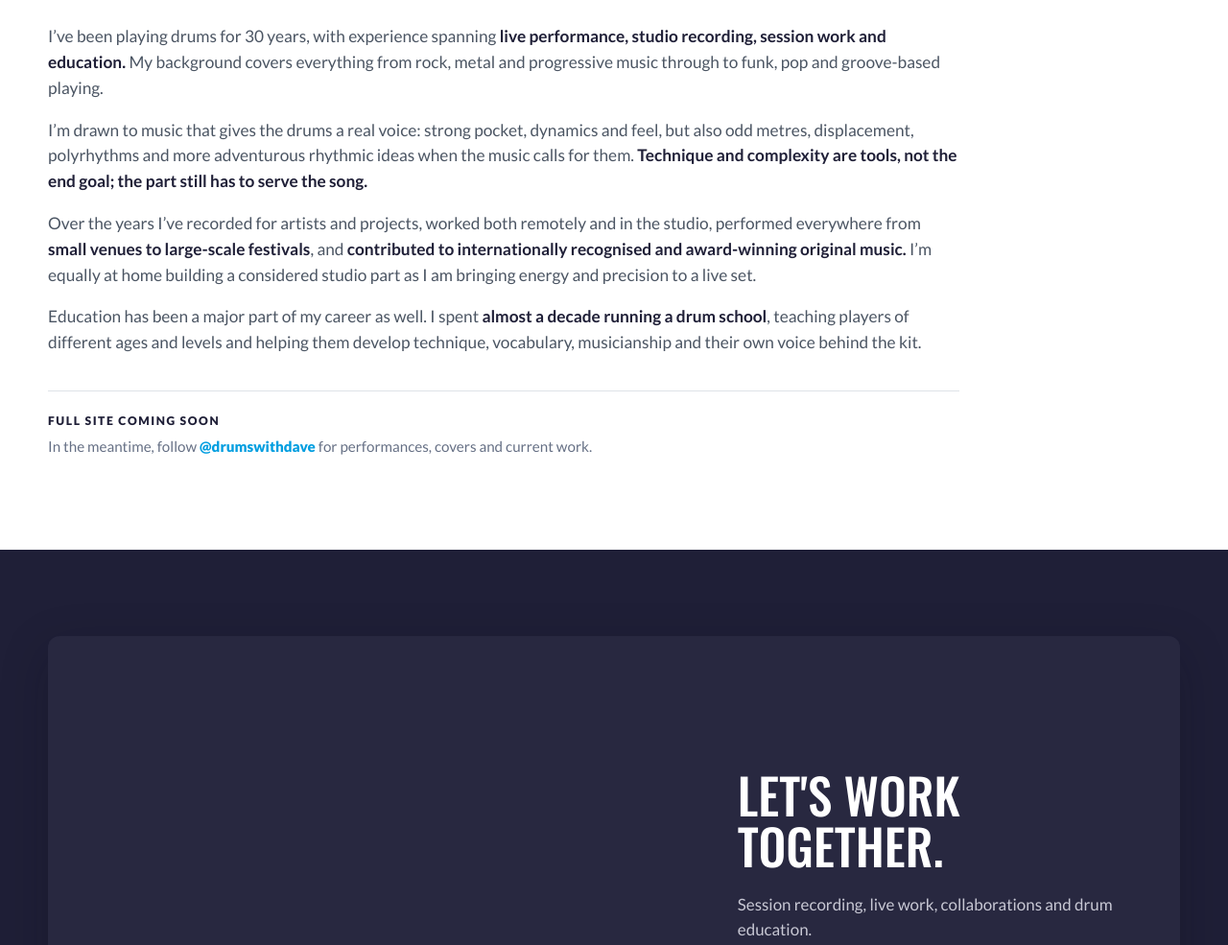
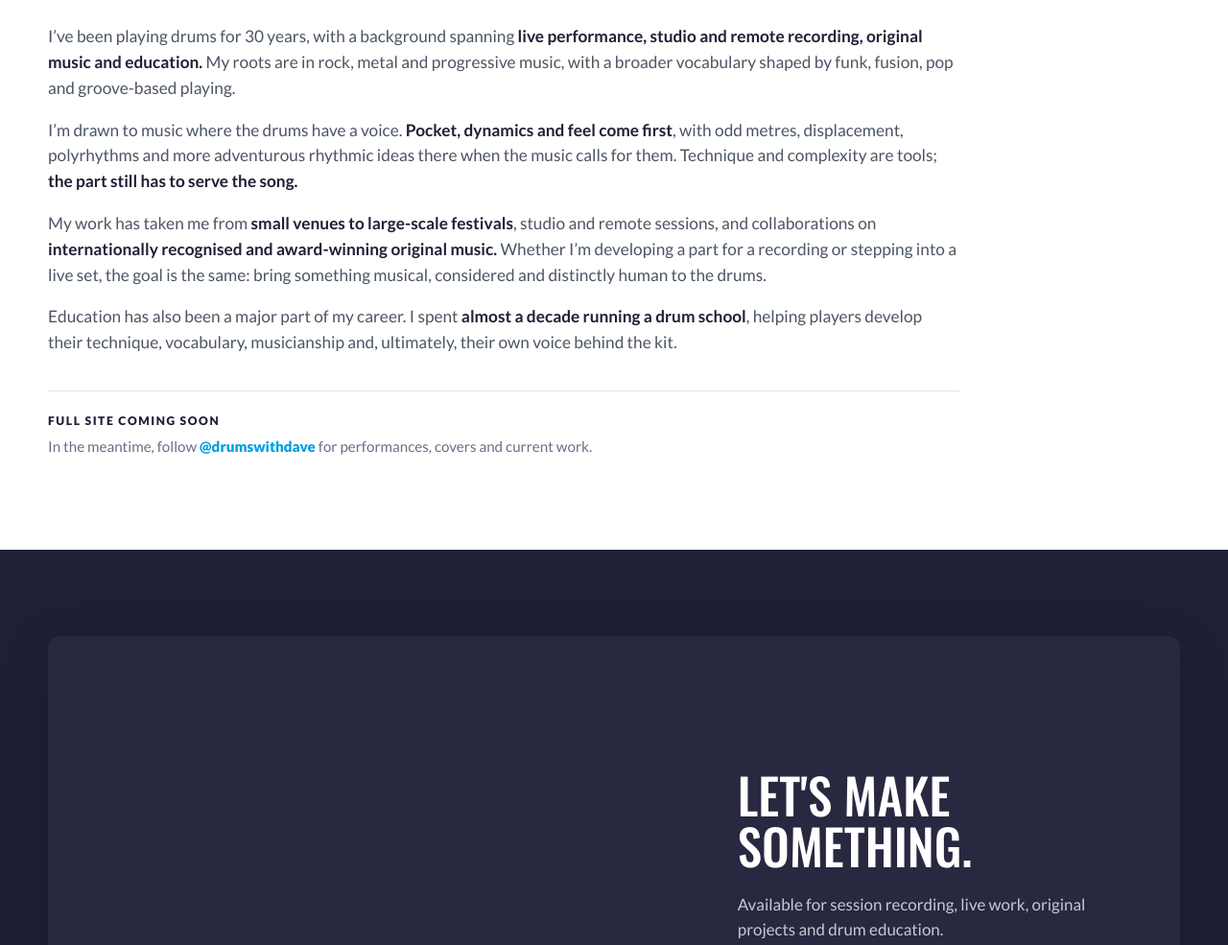
Before and after one commit to dave-drums/main, a plain HTML site: page index.html in a window 1280 px wide. Shown: the part 914-1899 px from the top of the page at 96% size. Drawn offline with nearby package versions, Linux system fonts and the light colour scheme.

Commit message:
Update index.html

```diff
--- a/index.html
+++ b/index.html
@@ -14,7 +14,7 @@
     .hero{min-height:760px;display:flex;align-items:center;position:relative;background:url('dave-festival.jpg') center 42%/cover no-repeat;border-bottom:4px solid var(--blue)}
     .hero:before{content:"";position:absolute;inset:0;background:linear-gradient(90deg,rgba(31,31,55,.96) 0%,rgba(31,31,55,.86) 37%,rgba(31,31,55,.35) 66%,rgba(31,31,55,.12) 100%)}
     .hero-content{position:relative;z-index:1;padding:92px 0;max-width:660px;color:#fff} h1,h2,.display{font-family:'Oswald',sans-serif;text-transform:uppercase;font-weight:500}
-    .hero h1{font-size:clamp(3.5rem,6.5vw,5.8rem);line-height:.94;margin:0 0 18px;letter-spacing:-.02em}.hero .role{font-size:1.15rem;margin:0 0 10px;color:rgba(255,255,255,.9);font-weight:700}.hero-actions{display:flex;gap:12px;flex-wrap:wrap}
+    .hero h1{font-size:clamp(3.5rem,6.5vw,5.8rem);line-height:.94;margin:0 0 18px;letter-spacing:-.02em}.hero .role{font-size:1.15rem;margin:0 0 32px;color:rgba(255,255,255,.9);font-weight:700}.hero-actions{display:flex;gap:12px;flex-wrap:wrap}
     .btn{display:inline-flex;align-items:center;justify-content:center;min-height:50px;padding:0 24px;border-radius:10px;border:1px solid var(--blue);font-weight:900;letter-spacing:.06em;text-transform:uppercase;font-size:.82rem;transition:.2s}.btn.primary{background:rgba(16,183,242,.12);color:var(--blue)}.btn.primary:hover{background:var(--blue);color:var(--navy)}.btn.ghost{color:#fff;border-color:rgba(255,255,255,.42);background:rgba(255,255,255,.04)}.btn.ghost:hover{border-color:#fff;background:rgba(255,255,255,.12)}
     .about{padding:86px 0 96px;background:#fff}.about-grid{display:block}.about h2{font-size:clamp(2.6rem,5vw,4.5rem);line-height:1.02;margin:0 0 28px;color:var(--navy)}.about-copy{max-width:950px}.about p{font-size:1.08rem;color:#4b5563;margin:0 0 17px}.about strong{color:var(--navy)}
     .notice{margin-top:36px;padding-top:22px;border-top:1px solid #dfe3e8;color:#667085;font-size:.95rem}.notice-label{display:block;margin-bottom:5px;color:var(--navy);font-size:.76rem;font-weight:900;letter-spacing:.13em;text-transform:uppercase}.notice a{color:#009ee0;font-weight:900}
@@ -27,13 +27,13 @@
   <header class="hero" id="top"><div class="wrap"><div class="hero-content"><h1>Dave D'Amore</h1><p class="role">Drummer &nbsp;•&nbsp; Session Musician &nbsp;•&nbsp; Educator</p><div class="hero-actions"><a class="btn primary" href="https://www.instagram.com/drumswithdave/" target="_blank" rel="noopener">View my playing</a><a class="btn ghost" href="https://vault.davedrums.com.au/contact">Get in touch</a></div></div></div></header>
   <main>
     <section class="about" id="about"><div class="wrap about-grid"><div class="about-copy"><h2>Behind the drums.</h2>
-      <p>I’ve been playing drums for 30 years, with experience spanning <strong>live performance, studio recording, session work and education.</strong> My background covers everything from rock, metal and progressive music through to funk, pop and groove-based playing.</p>
-      <p>I’m drawn to music that gives the drums a real voice: strong pocket, dynamics and feel, but also odd metres, displacement, polyrhythms and more adventurous rhythmic ideas when the music calls for them. <strong>Technique and complexity are tools, not the end goal; the part still has to serve the song.</strong></p>
-      <p>Over the years I’ve recorded for artists and projects, worked both remotely and in the studio, performed everywhere from <strong>small venues to large-scale festivals</strong>, and <strong>contributed to internationally recognised and award-winning original music.</strong> I’m equally at home building a considered studio part as I am bringing energy and precision to a live set.</p>
-      <p>Education has been a major part of my career as well. I spent <strong>almost a decade running a drum school</strong>, teaching players of different ages and levels and helping them develop technique, vocabulary, musicianship and their own voice behind the kit.</p>
+      <p>I’ve been playing drums for 30 years, with a background spanning <strong>live performance, studio and remote recording, original music and education.</strong> My roots are in rock, metal and progressive music, with a broader vocabulary shaped by funk, fusion, pop and groove-based playing.</p>
+      <p>I’m drawn to music where the drums have a voice. <strong>Pocket, dynamics and feel come first</strong>, with odd metres, displacement, polyrhythms and more adventurous rhythmic ideas there when the music calls for them. Technique and complexity are tools; <strong>the part still has to serve the song.</strong></p>
+      <p>My work has taken me from <strong>small venues to large-scale festivals</strong>, studio and remote sessions, and collaborations on <strong>internationally recognised and award-winning original music.</strong> Whether I’m developing a part for a recording or stepping into a live set, the goal is the same: bring something musical, considered and distinctly human to the drums.</p>
+      <p>Education has also been a major part of my career. I spent <strong>almost a decade running a drum school</strong>, helping players develop their technique, vocabulary, musicianship and, ultimately, their own voice behind the kit.</p>
       <div class="notice"><span class="notice-label">Full site coming soon</span> In the meantime, follow <a href="https://www.instagram.com/drumswithdave/" target="_blank" rel="noopener">@drumswithdave</a> for performances, covers and current work.</div>
     </div></div></section>
-    <section class="feature"><div class="wrap"><div class="feature-grid"><div class="feature-photo" role="img" aria-label="Dave D'Amore recording drums in the studio"></div><div class="feature-copy"><h2>Let's work together.</h2><p>Session recording, live work, collaborations and drum education.</p><div><a class="btn primary" href="https://vault.davedrums.com.au/contact">Get in touch</a></div></div></div></div></section>
+    <section class="feature"><div class="wrap"><div class="feature-grid"><div class="feature-photo" role="img" aria-label="Dave D'Amore recording drums in the studio"></div><div class="feature-copy"><h2>Let's make something.</h2><p>Available for session recording, live work, original projects and drum education.</p><div><a class="btn primary" href="https://vault.davedrums.com.au/contact">Get in touch</a></div></div></div></div></section>
   </main>
   <footer><div class="wrap footer-inner"><span>© 2026 Dave D'Amore</span><span>Melbourne, Australia</span></div></footer>
 </body>
```
